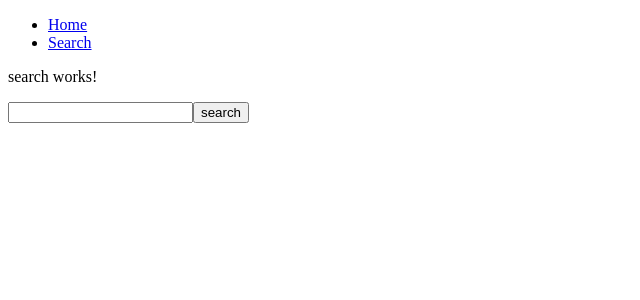
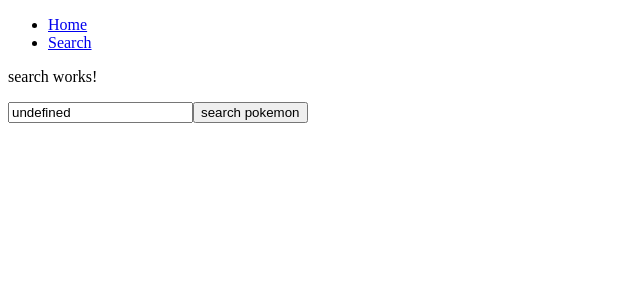
Before and after one commit to luckhoi56/pokeDex, an Angular app: page /search in a window 1280 px wide. Shown: the top 300 px of the page, without its empty margins (0-640 px from the left). Built offline with nearby package versions, Linux system fonts and the light colour scheme.

Commit message:
form is properly added now

```diff
--- a/src/app/app.module.ts
+++ b/src/app/app.module.ts
@@ -6,6 +6,7 @@ import { AppComponent } from './app.component';
 import { HomeComponent } from './home/home.component';
 import { SearchComponent } from './search/search.component';
 import { HttpClientModule } from '@angular/common/http';
+import {FormsModule} from '@angular/forms'
 @NgModule({
   declarations: [
     AppComponent,
@@ -15,7 +16,8 @@ import { HttpClientModule } from '@angular/common/http';
   imports: [
     BrowserModule,
     AppRoutingModule,
-    HttpClientModule
+    HttpClientModule,
+    FormsModule
 
   ],
   providers: [],
--- a/src/app/pokemons/pokemon.service.ts
+++ b/src/app/pokemons/pokemon.service.ts
@@ -7,7 +7,7 @@ export class PokemonService {
 
   constructor(private http:HttpClient) { }
 
-  public searchPokemon(pokemon_name='ditto'){
+  public searchPokemon(pokemon_name){
     return this.http.get(`https://pokeapi.co/api/v2/pokemon/${pokemon_name}`)
   }
 }
--- a/src/app/search/search.component.html
+++ b/src/app/search/search.component.html
@@ -1,6 +1,10 @@
 <p>search works!</p>
 
 <form>
-    <input text="text" [value]="m_search_value">
-    <input type="submit" value="search">
+    <input text="text" [value]="m_search_name" (input)="m_search_name=$event.target.value">
+    <input type="button" (click)="search()" value="search pokemon">
 </form>
+
+<p *ngIf="m_search_name">
+    {{m_search_name}}
+</p>
--- a/src/app/search/search.component.ts
+++ b/src/app/search/search.component.ts
@@ -1,4 +1,4 @@
-import { Component, OnInit } from '@angular/core';
+import { Component, OnInit, Output,Input, EventEmitter } from '@angular/core';
 import {PokemonService} from '../pokemons/pokemon.service'
 
 @Component({
@@ -8,7 +8,15 @@ import {PokemonService} from '../pokemons/pokemon.service'
 })
 export class SearchComponent implements OnInit {
   public m_search_pokemon
-  public m_search_value
+
+  @Input() public m_search_name:string
+
+  @Output() valueChange = new EventEmitter<string>()
+
+  updateValue(value){
+    this.m_search_name = value
+    this.valueChange.emit(this.m_search_name)
+  }
   constructor(
     public pokemon: PokemonService
     ) {
@@ -16,13 +24,17 @@ export class SearchComponent implements OnInit {
    }
 
   ngOnInit(): void {
-    this.m_search_value = ''
+
   }
   public search(){
-    this.pokemon.searchPokemon().subscribe(resp =>{
+    console.log("my pokemon" +this.m_search_name)
+    /*
+    this.pokemon.searchPokemon(this.m_search_value).subscribe(resp =>{
       this.m_search_pokemon = resp
       console.log(resp)
     })
+    */
+
   }
 
 }
```
